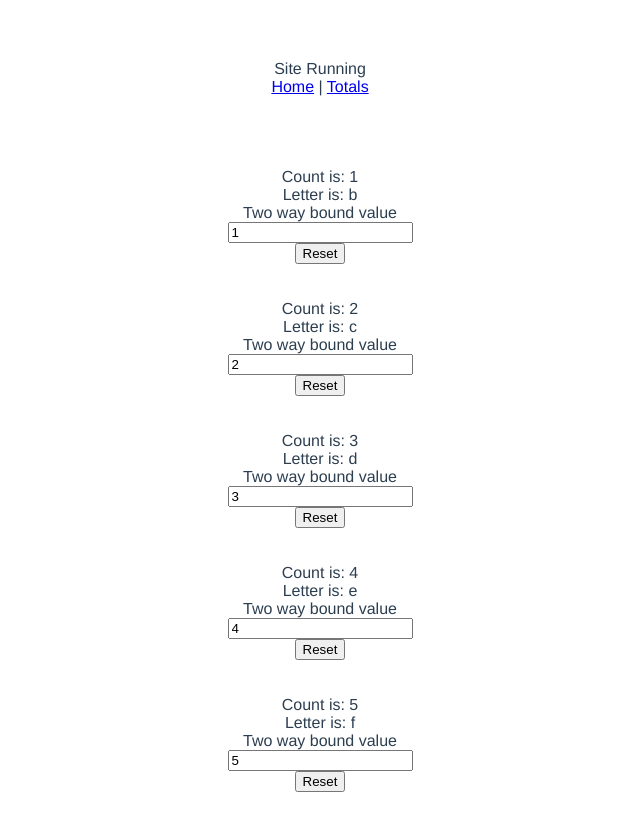
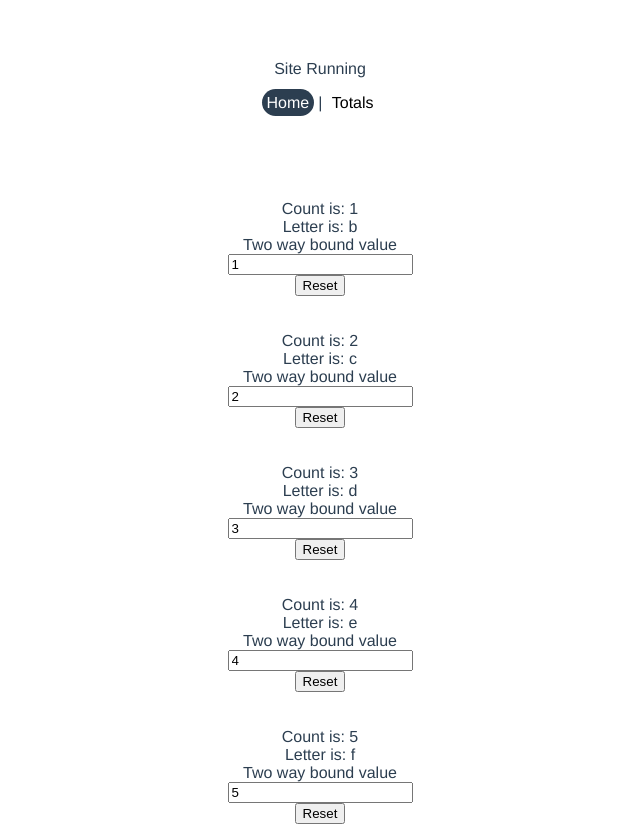
Before and after one commit to brendon-agileBridge/FSD-VueTraining, a Vue app in the folder vuetraining/: page / in a window 1280 px wide. Shown: the top 825 px of the page, without its empty margins (320-960 px from the left). Built offline with nearby package versions, Linux system fonts and the light colour scheme.

Commit message:
Highlighting Active Page

```diff
--- a/vuetraining/src/App.vue
+++ b/vuetraining/src/App.vue
@@ -1,8 +1,8 @@
 <template>
   Site Running
   <nav>
-    <router-link to="/">Home</router-link> |
-    <router-link to="/Totals">Totals</router-link>
+    <router-link class="navLink" active-class="active" to="/">Home</router-link> |
+    <router-link class="navLink" active-class="active" to="/Totals">Totals</router-link>
   </nav>
 
 
@@ -24,4 +24,19 @@
   color: #2c3e50;
   margin-top: 60px;
 }
+nav {
+  padding:1rem;
+
+  .navLink{
+    text-decoration: none;
+    color: black;
+    padding: 0.3rem;
+  }
+
+  .active {
+    background-color: #2c3e50;
+    color: white;
+    border-radius: 25px;
+  }
+}
 </style>
```
